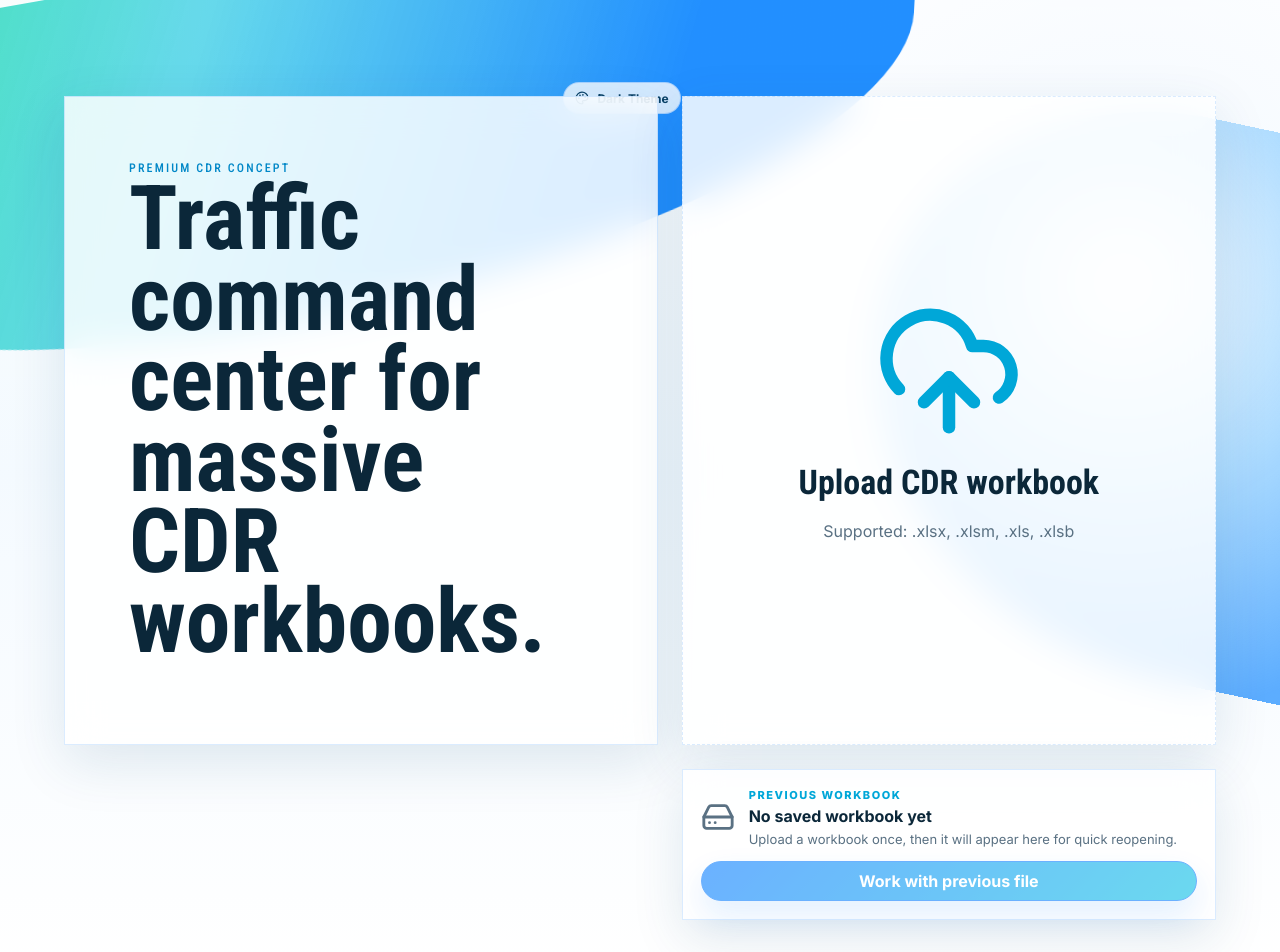
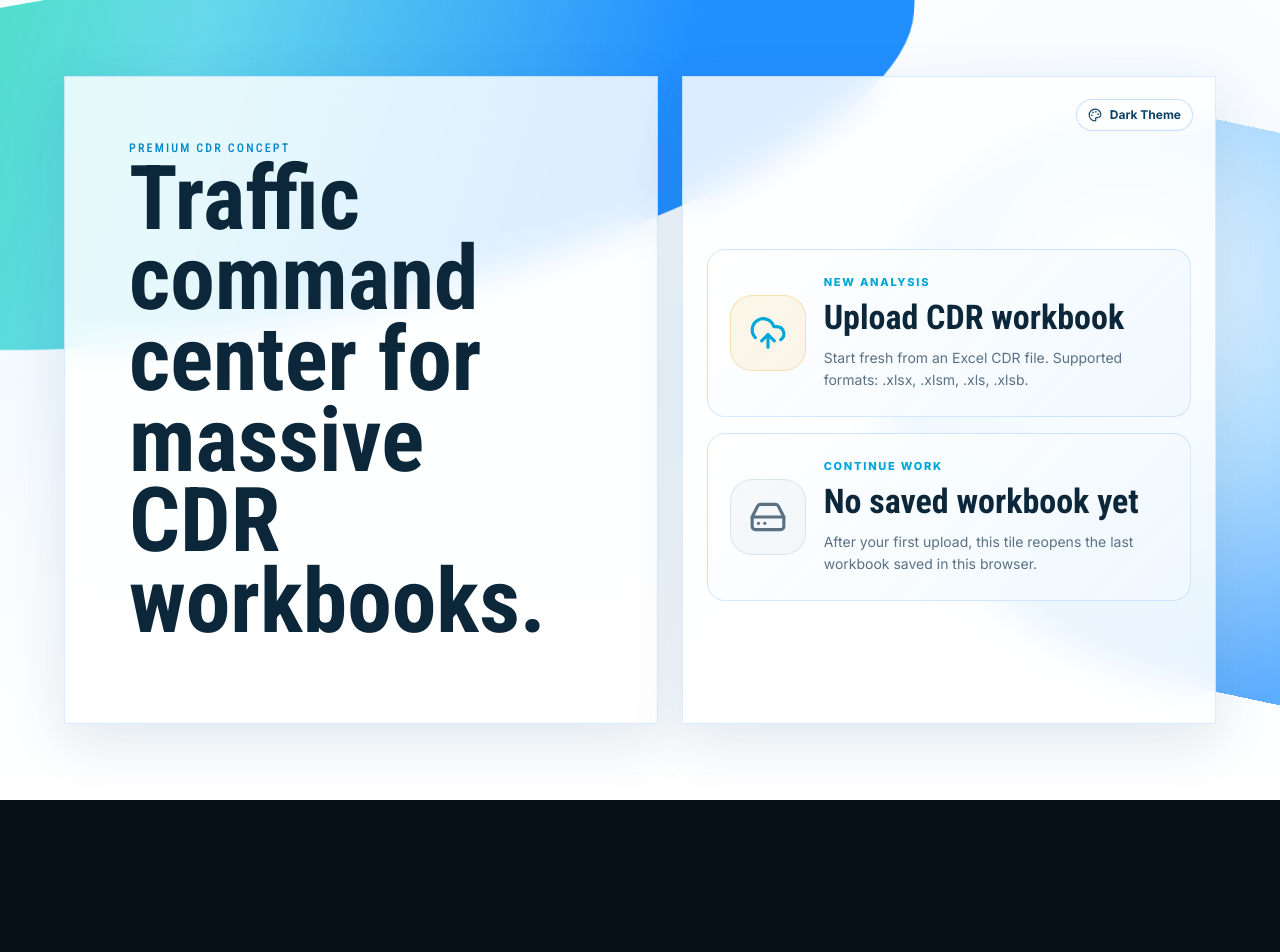
Before and after one commit to hithamfisal/CDR-Dashboard, a React (Vite) app: page / in a window 1280 px wide. Shown: the top 952 px of the page. After the commit the page ends 800 px from the top, so only its background shows below. Built offline with nearby package versions, Linux system fonts and the light colour scheme.

Commit message:
Polish homepage workbook choices

```diff
--- a/src/App.tsx
+++ b/src/App.tsx
@@ -1168,33 +1168,31 @@ function UploadView({
 }) {
   return (
     <main className={`upload-shell ${themeClass(theme)}`}>
-      <button className="button small theme-toggle upload-theme-toggle" type="button" onClick={onToggleTheme}>
-        <Palette size={14} />
-        {theme === "se" ? "Dark Theme" : "Light Theme"}
-      </button>
       <section className="upload-grid">
         <div className="upload-copy">
           <p className="eyebrow">Premium CDR Concept</p>
           <h1>Traffic command center for massive CDR workbooks.</h1>
           <p className="lead"></p>
         </div>
-        <label className="drop-zone">
-          <input type="file" accept=".xlsx,.xls,.xlsm,.xlsb" onChange={onUpload} />
-          <UploadCloud size={150} />
-          <strong>{isParsing ? "Reading workbook..." : "Upload CDR workbook"}</strong>
-          <span>Supported: .xlsx, .xlsm, .xls, .xlsb</span>
-        </label>
-        <article className={`saved-workbook-card ${savedWorkbook ? "" : "empty"}`}>
-          <HardDrive size={34} />
-          <div>
-            <span>Previous workbook</span>
-            <strong>{savedWorkbook?.fileName ?? "No saved workbook yet"}</strong>
-            <p>{savedWorkbook ? `${formatNumber(savedWorkbook.rawRows)} records - loaded ${savedWorkbook.loadedAt}` : "Upload a workbook once, then it will appear here for quick reopening."}</p>
-          </div>
-          <button className="button primary" type="button" onClick={onLoadSaved} disabled={!savedWorkbook || isLoadingSaved || isParsing}>
-            {isLoadingSaved ? "Opening..." : "Work with previous file"}
+        <div className="workbook-choice-panel">
+          <button className="button small theme-toggle upload-theme-toggle" type="button" onClick={onToggleTheme}>
+            <Palette size={14} />
+            {theme === "se" ? "Dark Theme" : "Light Theme"}
           </button>
-        </article>
+          <label className="workbook-choice-card upload-choice-card">
+            <input type="file" accept=".xlsx,.xls,.xlsm,.xlsb" onChange={onUpload} />
+            <span className="choice-icon"><UploadCloud size={38} /></span>
+            <span className="choice-eyebrow">New analysis</span>
+            <strong>{isParsing ? "Reading workbook..." : "Upload CDR workbook"}</strong>
+            <p>Start fresh from an Excel CDR file. Supported formats: .xlsx, .xlsm, .xls, .xlsb.</p>
+          </label>
+          <button className={`workbook-choice-card previous-choice-card ${savedWorkbook ? "" : "empty"}`} type="button" onClick={onLoadSaved} disabled={!savedWorkbook || isLoadingSaved || isParsing}>
+            <span className="choice-icon"><HardDrive size={38} /></span>
+            <span className="choice-eyebrow">Continue work</span>
+            <strong>{isLoadingSaved ? "Opening previous workbook..." : savedWorkbook?.fileName ?? "No saved workbook yet"}</strong>
+            <p>{savedWorkbook ? `${formatNumber(savedWorkbook.rawRows)} records - loaded ${savedWorkbook.loadedAt}` : "After your first upload, this tile reopens the last workbook saved in this browser."}</p>
+          </button>
+        </div>
       </section>
       {error && <div className="toast error">{error}</div>}
     </main>
--- a/src/styles.css
+++ b/src/styles.css
@@ -145,7 +145,7 @@ button, label { cursor: pointer; }
   background: rgba(2, 6, 23, 0.62);
   box-shadow: 0 14px 32px rgba(55, 166, 217, 0.18);
 }
-.button input, .drop-zone input { display: none; }
+.button input, .workbook-choice-card input { display: none; }
 
 .section-nav {
   display: flex;
@@ -188,7 +188,7 @@ button, label { cursor: pointer; }
   grid-template-columns: 1fr 0.9fr;
   gap: 24px;
 }
-.upload-copy, .drop-zone, .saved-workbook-card {
+.upload-copy, .workbook-choice-panel {
   border: 1px solid var(--line);
   background: rgba(15,27,36,0.9);
   box-shadow: 0 28px 70px rgba(0,0,0,0.28);
@@ -219,58 +219,78 @@ button, label { cursor: pointer; }
   color: var(--muted);
   padding: 10px 12px;
 }
-.drop-zone {
+.workbook-choice-panel {
   min-height: 430px;
-  display: flex;
-  flex-direction: column;
-  align-items: center;
-  justify-content: center;
-  text-align: center;
+  position: relative;
+  display: grid;
+  grid-template-columns: 1fr;
+  align-content: center;
   gap: 16px;
-  padding: 32px;
-  border-style: dashed;
-}
-.drop-zone svg { color: var(--amber); }
-.drop-zone strong {
-  font-family: "Roboto Condensed", sans-serif;
-  font-size: 34px;
-}
-.drop-zone span { color: var(--muted); max-width: 420px; line-height: 1.7; }
-.saved-workbook-card {
-  grid-column: 2;
+  padding: 74px 24px 24px;
+}
+.workbook-choice-card {
+  width: 100%;
+  min-height: 168px;
+  border: 1px solid rgba(148, 163, 184, 0.24);
+  background: linear-gradient(135deg, rgba(20, 37, 51, 0.92), rgba(15, 27, 36, 0.78));
+  color: var(--text);
   display: grid;
   grid-template-columns: auto minmax(0, 1fr);
   align-items: center;
-  gap: 14px;
-  padding: 18px;
-}
-.saved-workbook-card svg {
+  column-gap: 18px;
+  row-gap: 6px;
+  padding: 22px;
+  text-align: left;
+  border-radius: 18px;
+  transition: transform 0.18s ease, border-color 0.18s ease, box-shadow 0.18s ease, background 0.18s ease;
+}
+.workbook-choice-card:hover:not(:disabled) {
+  transform: translateY(-3px);
+  border-color: rgba(55,166,217,0.58);
+  box-shadow: 0 22px 46px rgba(55,166,217,0.16);
+}
+.workbook-choice-card:disabled {
+  cursor: not-allowed;
+}
+.choice-icon {
+  grid-row: span 3;
+  width: 76px;
+  height: 76px;
+  display: grid;
+  place-items: center;
+  border: 1px solid rgba(240,184,79,0.38);
+  border-radius: 22px;
+  background: rgba(240,184,79,0.12);
+  color: var(--amber);
+}
+.previous-choice-card .choice-icon {
+  border-color: rgba(55,166,217,0.42);
+  background: rgba(55,166,217,0.12);
   color: var(--blue);
 }
-.saved-workbook-card.empty svg {
-  color: var(--muted);
-}
-.saved-workbook-card span {
-  display: block;
+.previous-choice-card.empty .choice-icon {
+  border-color: rgba(159,177,188,0.28);
+  background: rgba(159,177,188,0.08);
+  color: var(--muted);
+}
+.choice-eyebrow {
   color: var(--amber);
   font-size: 11px;
-  font-weight: 800;
-  letter-spacing: 0.14em;
+  font-weight: 850;
+  letter-spacing: 0.16em;
   text-transform: uppercase;
 }
-.saved-workbook-card strong {
-  display: block;
-  margin-top: 4px;
+.workbook-choice-card strong {
+  font-family: "Roboto Condensed", sans-serif;
+  font-size: clamp(24px, 2.7vw, 34px);
+  line-height: 1.05;
   overflow-wrap: anywhere;
 }
-.saved-workbook-card p {
-  margin: 5px 0 0;
-  color: var(--muted);
-  font-size: 13px;
-}
-.saved-workbook-card .button {
-  grid-column: 1 / -1;
-  justify-self: stretch;
+.workbook-choice-card p {
+  margin: 0;
+  color: var(--muted);
+  font-size: 14px;
+  line-height: 1.6;
 }
 
 .hero-panel {
@@ -1267,9 +1287,9 @@ button, label { cursor: pointer; }
   white-space: nowrap;
 }
 .upload-theme-toggle {
-  position: fixed;
-  top: 18px;
-  right: 18px;
+  position: absolute;
+  top: 22px;
+  right: 22px;
   z-index: 10;
 }
 
@@ -1339,12 +1359,15 @@ button, label { cursor: pointer; }
 .se-theme .records-card,
 .se-theme .section-title,
 .se-theme .upload-copy,
-.se-theme .drop-zone,
-.se-theme .saved-workbook-card {
+.se-theme .workbook-choice-panel {
   background: rgba(255, 255, 255, 0.84);
   border-color: rgba(0, 120, 255, 0.14);
   box-shadow: 0 18px 52px rgba(13, 73, 118, 0.12);
   backdrop-filter: blur(18px);
+}
+.se-theme .workbook-choice-card {
+  background: linear-gradient(135deg, rgba(255,255,255,0.96), rgba(239,248,255,0.92));
+  border-color: rgba(0, 120, 255, 0.16);
 }
 .se-theme .topbar {
   background: rgba(255,255,255,0.9);
@@ -1476,7 +1499,6 @@ button, label { cursor: pointer; }
   .summary-cards { grid-template-columns: repeat(3, minmax(140px, 1fr)); }
   .summary-card.wide { grid-column: span 1; }
   .hero-panel, .upload-grid, .quality-grid, .kpi-grid, .department-grid { grid-template-columns: 1fr; }
-  .saved-workbook-card { grid-column: span 1; }
   .dashboard-chart-grid, .performance-chart-grid, .top-10-row { grid-template-columns: repeat(2, minmax(0, 1fr)); }
   .kpi-table { grid-column: span 1; }
   .hero-insights { grid-template-columns: repeat(2, 1fr); }
@@ -1505,6 +1527,7 @@ button, label { cursor: pointer; }
   .radio-month-list { grid-template-columns: repeat(2, minmax(0, 1fr)); }
   .Company-pie-layout { flex-direction: column; }
   .chart-legend.pie-legend { max-width: 100%; width: 100%; max-height: 250px; }
-  .saved-workbook-card { grid-column: span 1; }
+  .workbook-choice-card { grid-template-columns: 1fr; text-align: center; justify-items: center; }
+  .choice-icon { grid-row: auto; }
   .upload-copy h1 { font-size: 46px; }
 }
```
